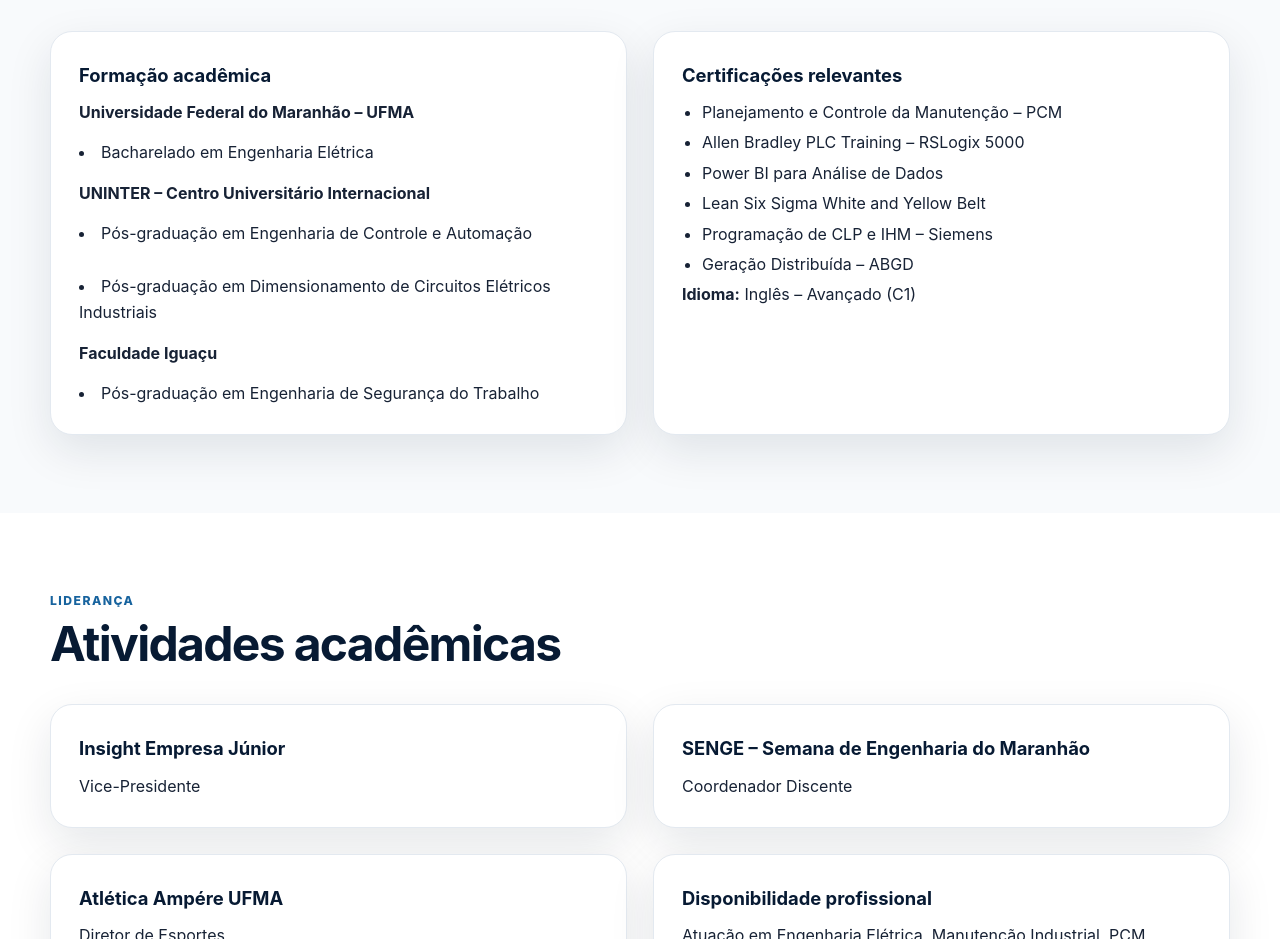
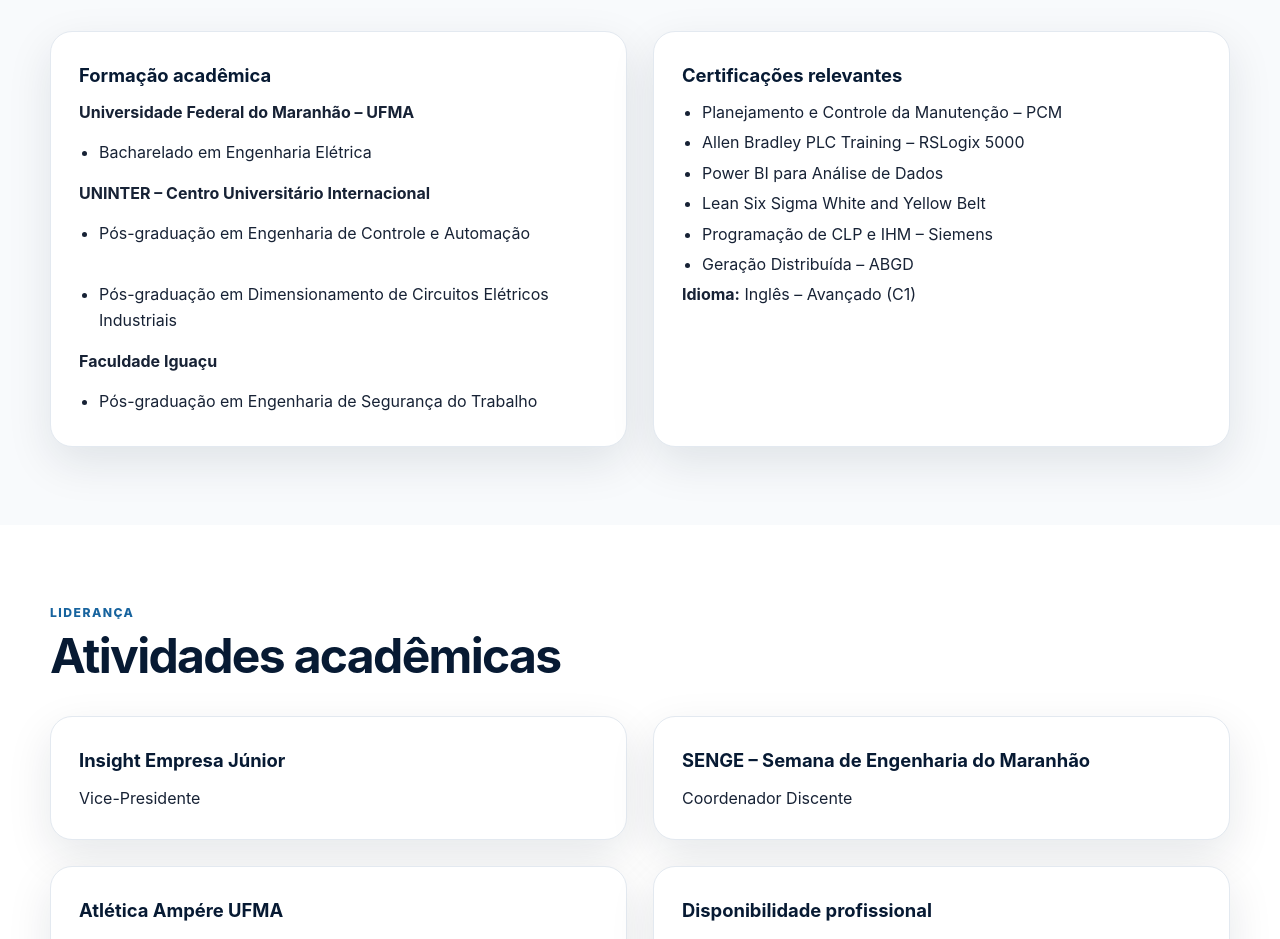
Before and after one commit to Mayron1917/mayron1917.github.io, a plain HTML site: page index.html in a window 1280 px wide. Shown: the part 6520-7459 px from the top of the page. Drawn offline with Linux system fonts and the light colour scheme.

Commit message:
Refactor education and certifications to use lists
Updated educational background and certifications section to use unordered lists for better structure.

```diff
--- a/index.html
+++ b/index.html
@@ -504,9 +504,9 @@ footer{background:#041225;color:#9fb0c5;text-align:center;padding:23px 22px;font
       <div class="grid-2">
         <div class="card">
           <h3>Formação acadêmica</h3>
-          <p><strong>Universidade Federal do Maranhão – UFMA</strong><br><li>Bacharelado em Engenharia Elétrica</li></p>
-          <p><strong>UNINTER – Centro Universitário Internacional</strong><br><li>Pós-graduação em Engenharia de Controle e Automação</li><br><li>Pós-graduação em Dimensionamento de Circuitos Elétricos Industriais</li></p>
-           <p><strong>Faculdade Iguaçu</strong><br><li>Pós-graduação em Engenharia de Segurança do Trabalho</li></p>
+          <p><strong>Universidade Federal do Maranhão – UFMA</strong><br><ul class="clean"><li>Bacharelado em Engenharia Elétrica</li></ul></p>
+          <p><strong>UNINTER – Centro Universitário Internacional</strong><br> <ul class="clean"><li>Pós-graduação em Engenharia de Controle e Automação</li> <br><li>Pós-graduação em Dimensionamento de Circuitos Elétricos Industriais</li></ul></p>
+           <p><strong>Faculdade Iguaçu</strong><br><ul class="clean"><li>Pós-graduação em Engenharia de Segurança do Trabalho</li></ul></p>
         </div>
         <div class="card">
           <h3>Certificações relevantes</h3>
```
